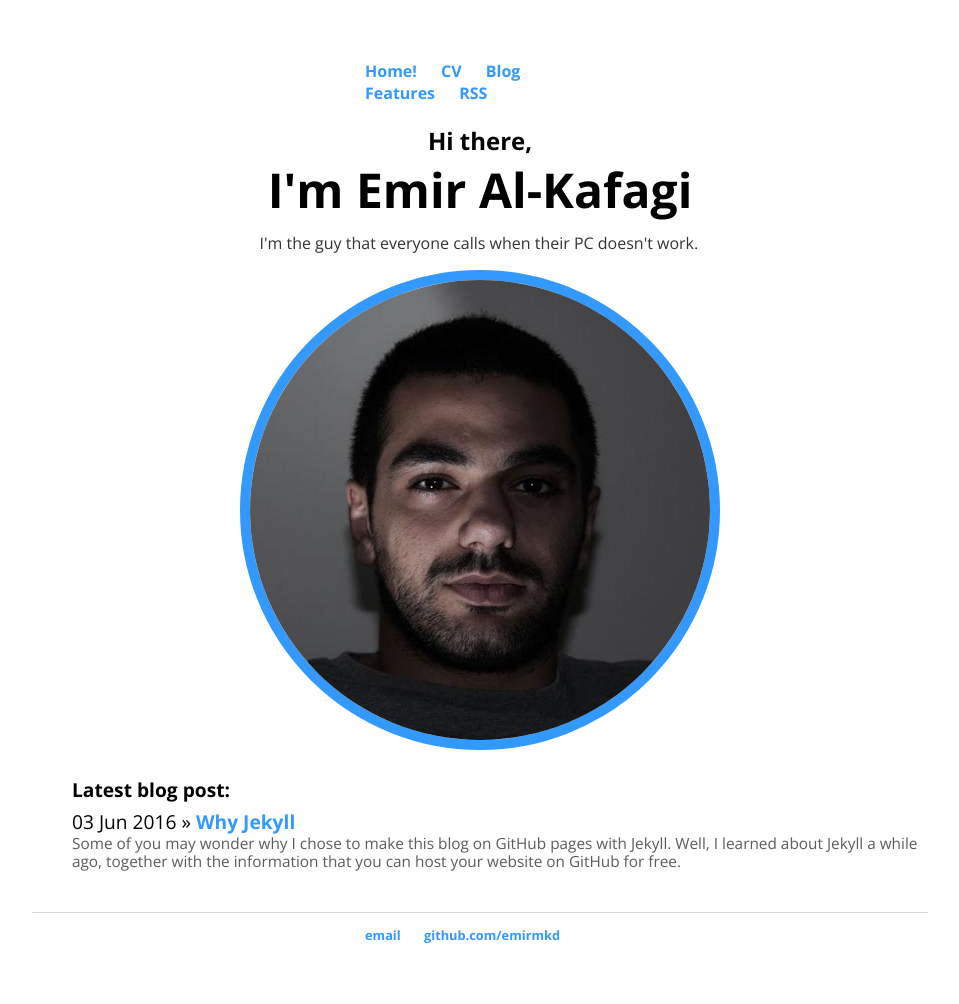
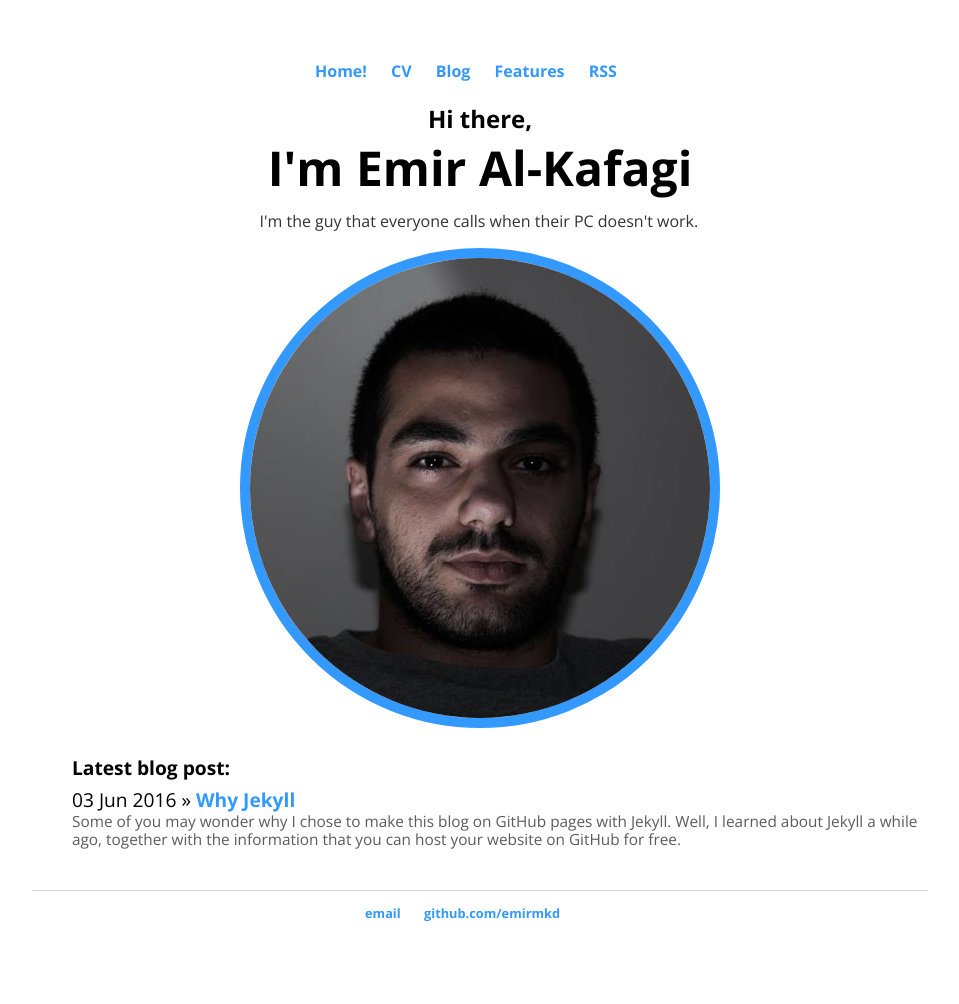
Before and after one commit to emirmkd/emirmkd.github.io, a Jekyll site: the page built from index.html, in a window 1280 px wide. Shown: the whole page, without its empty margins (160-1119 px from the left). Built offline with Jekyll 4.4.1, drawn with Linux system fonts in a browser that asks for light colours; after the commit the page ends 982 px from its top, so only the background shows below that.

Commit message:
Update main.css

```diff
--- a/css/main.css
+++ b/css/main.css
@@ -6,7 +6,7 @@ body {
 nav {
     margin-left: auto;
     margin-right:auto;
-    max-width:230px;
+    max-width:330px;
 }
 nav ul, footer ul {
    font-family: 'Open Sans', sans-serif;
```
